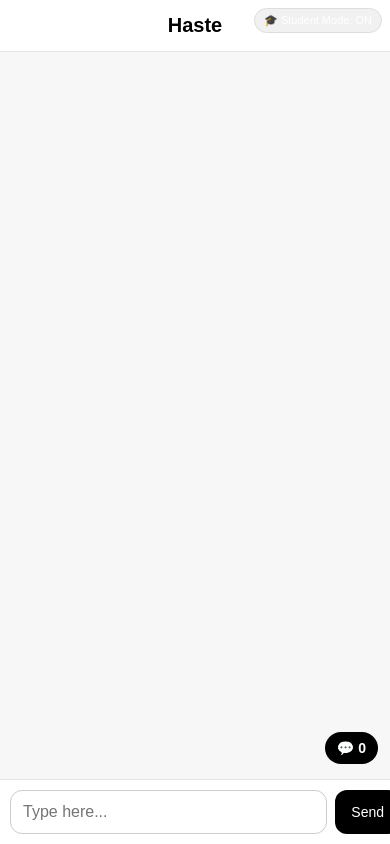
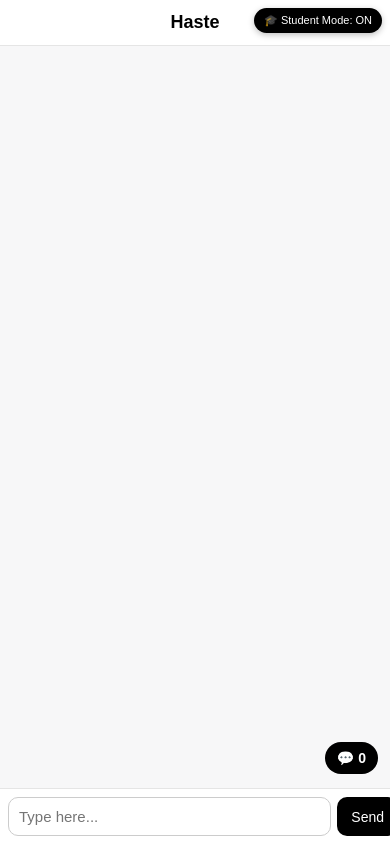
Before and after one commit to harshite737-crypto/haste, a Flask app: page / in a window 390 px wide. Run offline with Flask 3, Linux system fonts and the light colour scheme.

Commit message:
Update style.css

```diff
--- a/static/style.css
+++ b/static/style.css
@@ -86,12 +86,12 @@ button {
 }
 
 /* ======================================================
-   📱 MOBILE UI — CHATGPT-STYLE (ONLY MOBILE CHANGES)
+   📱 MOBILE UI — CLEAN & PROFESSIONAL (CHATGPT STYLE)
 ====================================================== */
 @media (max-width: 768px) {
 
     body {
-        background: #f7f7f8; /* ChatGPT light background */
+        background: #f7f7f8;
     }
 
     #app {
@@ -102,10 +102,10 @@ button {
 
     h1 {
         margin: 0;
-        padding: 14px;
-        font-size: 20px;
+        padding: 12px;
+        font-size: 18px;
+        background: #ffffff;
         border-bottom: 1px solid #e5e5e5;
-        background: #ffffff;
         position: sticky;
         top: 0;
         z-index: 10;
@@ -113,7 +113,7 @@ button {
 
     #chat {
         border: none;
-        height: calc(100vh - 140px);
+        height: calc(100vh - 120px); /* ⬅️ MORE CHAT SPACE */
         padding: 12px;
         background: #f7f7f8;
     }
@@ -122,19 +122,18 @@ button {
     .user,
     .haste {
         font-weight: normal;
-        margin: 0 0 12px 0;
-        padding: 12px 14px;
+        margin-bottom: 10px;
+        padding: 10px 12px;
         border-radius: 14px;
         max-width: 85%;
+        font-size: 15px;
         line-height: 1.4;
-        font-size: 15px;
         word-wrap: break-word;
     }
 
     .user {
-        background: #dcfce7; /* light green */
+        background: #dcfce7;
         margin-left: auto;
-        text-align: left;
     }
 
     .haste {
@@ -143,50 +142,55 @@ button {
         margin-right: auto;
     }
 
-    /* Input bar (ChatGPT style) */
+    /* 🔽 INPUT AREA — REDUCED HEIGHT */
     #input-area {
         position: fixed;
         bottom: 0;
         left: 0;
         width: 100%;
-        padding: 10px;
+        padding: 8px;                 /* ⬅️ SMALLER */
         background: #ffffff;
         border-top: 1px solid #e5e5e5;
-        gap: 8px;
+        gap: 6px;
     }
 
     #user-input {
-        font-size: 16px;
-        padding: 12px;
-        border-radius: 12px;
+        font-size: 15px;
+        padding: 10px;                /* ⬅️ SMALLER */
+        border-radius: 10px;
         border: 1px solid #ccc;
     }
 
     button {
-        padding: 12px 16px;
+        padding: 10px 14px;           /* ⬅️ SMALLER */
         font-size: 14px;
-        border-radius: 12px;
+        border-radius: 10px;
         border: none;
         background: #000;
         color: #fff;
     }
 
     #thinking {
-        padding: 10px;
+        padding: 8px;
         font-size: 13px;
         color: #555;
     }
 
-    /* Smaller floating elements */
+    /* 🎓 STUDENT TOGGLE — FIX VISIBILITY */
     #student-toggle {
         top: 8px;
         right: 8px;
         font-size: 11px;
-        padding: 5px 9px;
+        padding: 6px 10px;
+        background: #000;             /* ⬅️ HIGH CONTRAST */
+        color: #fff;                  /* ⬅️ VISIBLE */
+        border: none;
+        box-shadow: 0 2px 6px rgba(0,0,0,0.25);
     }
 
+    /* Message counter */
     #message-counter {
-        bottom: 80px;
+        bottom: 70px;
         right: 12px;
         font-size: 14px;
         padding: 8px 12px;
```
